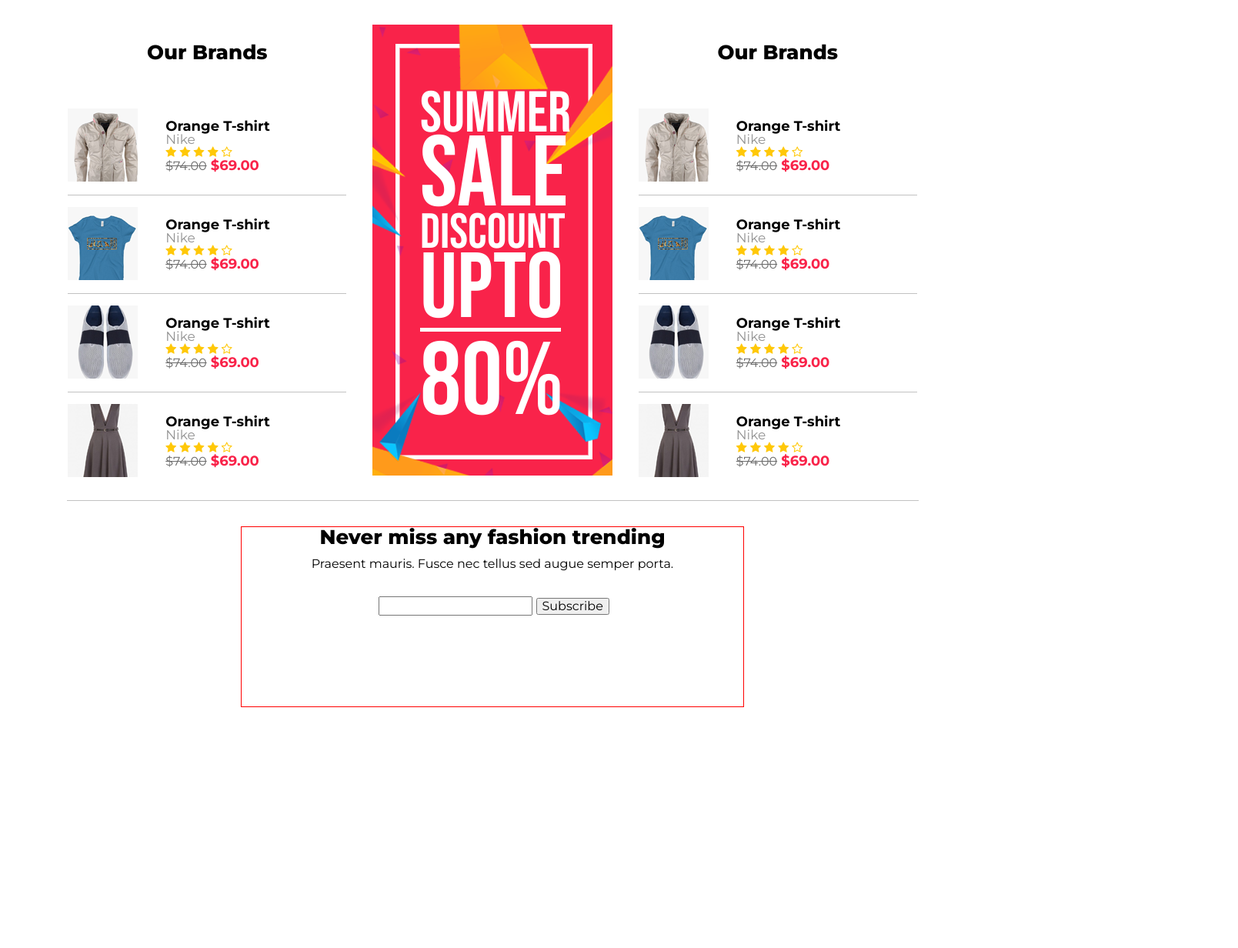
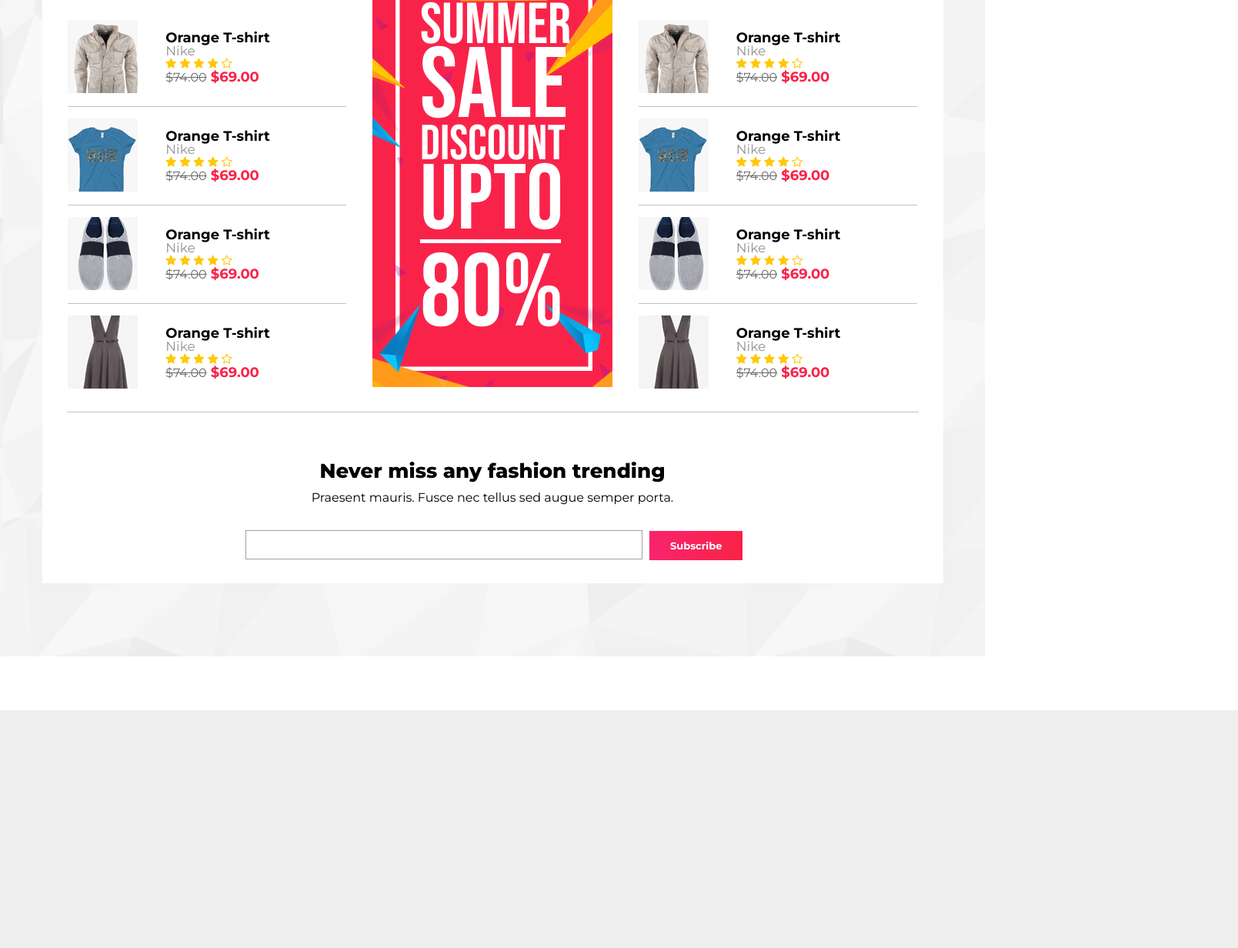
Before and after one commit to uliana-krekhovetska/me-store-html, a website: page index.html in a window 1280 px wide. Shown: the part 3149-4381 px from the top of the page at 77% size, 1609 px wide, since content can reach past the window. Before the commit the page ends 4072 px from the top, so only its background shows below. Drawn offline with nearby package versions, Linux system fonts and the light colour scheme.

Commit message:
create subscribe form #1

```diff
--- a/index.html
+++ b/index.html
@@ -429,13 +429,16 @@
                     <form class="subscribe__form">
                         <label for="email"></label>
                         <input type="text" id="email" name="email" autocomplete="off">
-                        <input type="submit" value="Subscribe">
+                        <input type="submit" value="Subscribe" />
                     </form>
                 </div>
             </div>
         </section>
     </div>
 </section>
+<section class="logos">
+
+</section>
 <script src="https://stackpath.bootstrapcdn.com/bootstrap/4.4.1/js/bootstrap.min.js"
         integrity="sha384-wfSDF2E50Y2D1uUdj0O3uMBJnjuUD4Ih7YwaYd1iqfktj0Uod8GCExl3Og8ifwB6"
         crossorigin="anonymous"></script>
--- a/scss/main.scss
+++ b/scss/main.scss
@@ -530,16 +530,24 @@ body {
 }
 
 .summer-sale {
+  background-image: url("../images/summer-sale-background.png");
+ background-size: cover;
+  position: relative;
+  bottom: 70px;
   &__container {
     width: 1171px;
     margin: 0 auto;
     height: 893px;
     background-color: #ffffff;
+    position: relative;
+    bottom: 95px;
   }
+
   &__main {
     display: flex;
     flex-direction: row;
     justify-content: space-evenly;
+    padding-top: 50px;
   }
 
   &__content {
@@ -655,6 +663,7 @@ body {
     width: 183px;
   }
 }
+
 .subscribe {
   display: flex;
   flex-direction: column;
@@ -671,25 +680,56 @@ body {
     align-items: center;
     border-top: 1px solid #c2c2c2;
   }
+
   &__wrapper {
     width: 654px;
-    height: 235px;
-    border: 1px solid red;
+    height: 220px;
     display: flex;
     flex-direction: column;
     justify-content: flex-start;
     align-items: center;
+    margin-bottom: 56px;
+    padding-bottom: 20px;
+
   }
+
   &__title {
     color: #000000;
     font-size: 26px;
     font-weight: 800;
     margin-bottom: 14px;
+    margin-top: 70px;
   }
+
   &__text {
     color: #000000;
     font-size: 16px;
     font-weight: 500;
     margin-bottom: 34px;
   }
+
+  &__form input[type=text] {
+    width: 516px;
+    height: 38px;
+    border: 1px solid #a1a1a1;
+    background-color: #ffffff;
+  }
+
+  &__form input[type=submit] {
+    cursor: pointer;
+    width: 121px;
+    height: 38px;
+    background-color: #000000;
+    background-image: linear-gradient(to right, #f9236f 0%, #f92346 100%);
+    border: none;
+    color: #ffffff;
+    font-size: 13px;
+    font-weight: 700;
+    margin-left: 5px;
+  }
 }
+.logos {
+  width: 1609px;
+  height: 309px;
+  background-color: #eeeeee;
+}
```
Also changed, not shown: images/logos-images.svg (added), images/summer-sale-background.png (added), styles/main.css, 1 other file.
